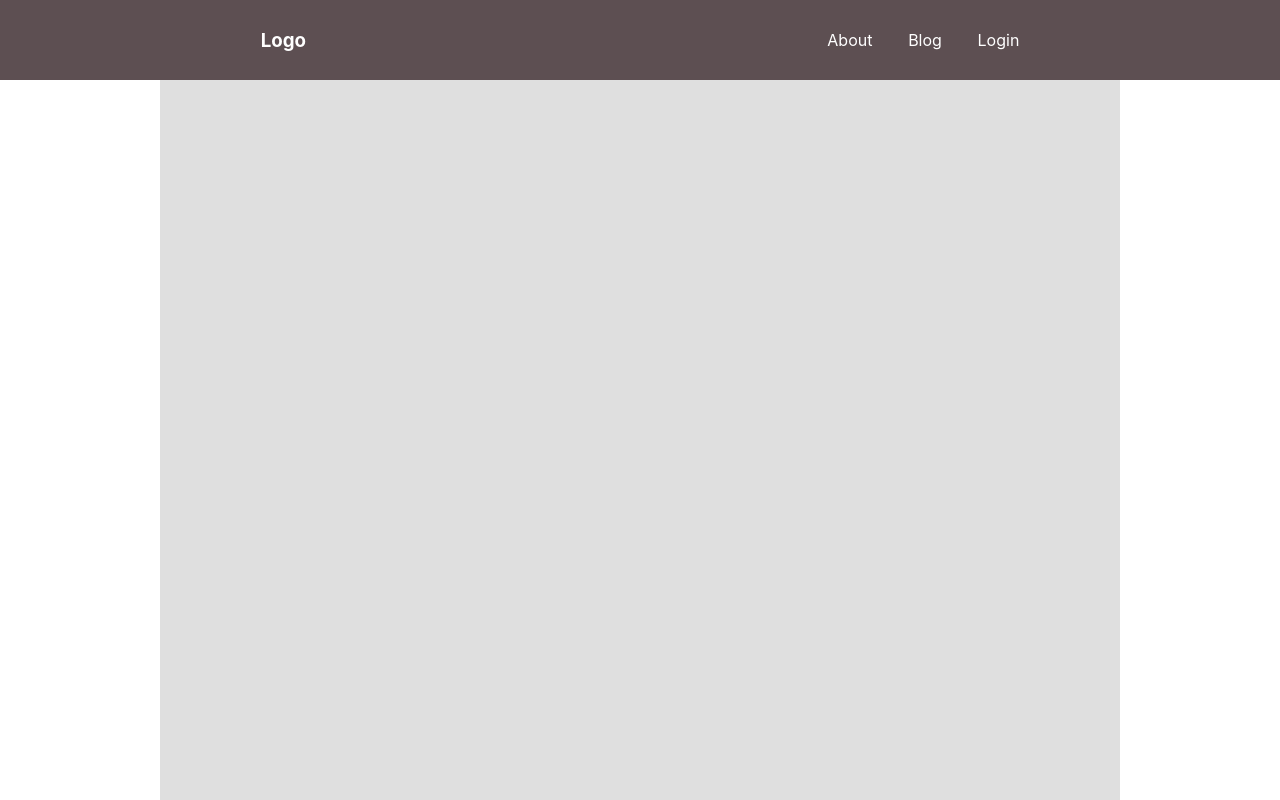
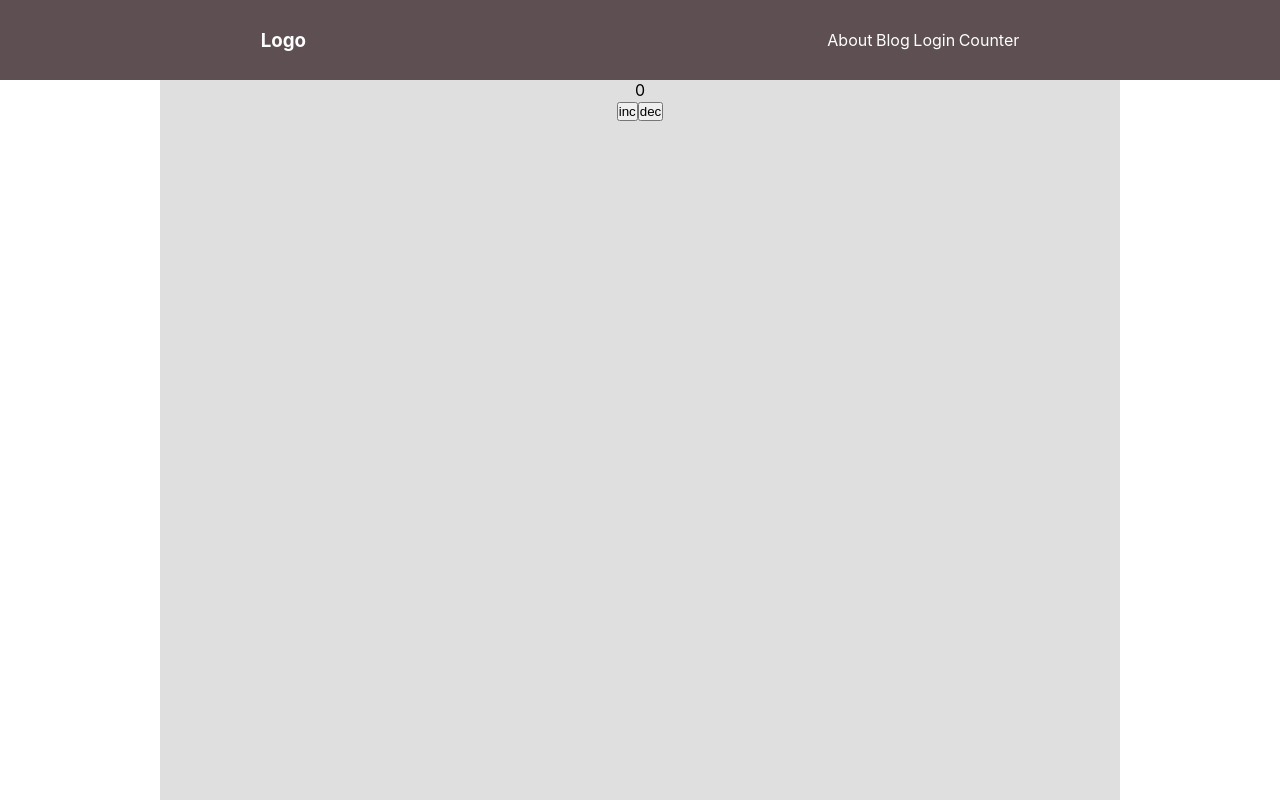
Before and after one commit to lukasvavrous/blog-react, a React (Create React App) app: page /counter in a window 1280 px wide. Built offline with nearby package versions, Linux system fonts and the light colour scheme.

Commit message:
Added redux with counter feature

```diff
--- a/package.json
+++ b/package.json
@@ -3,11 +3,13 @@
   "version": "0.1.0",
   "private": true,
   "dependencies": {
+    "@reduxjs/toolkit": "^1.8.1",
     "@testing-library/jest-dom": "^5.16.4",
     "@testing-library/react": "^13.1.1",
     "@testing-library/user-event": "^13.5.0",
     "react": "^18.0.0",
     "react-dom": "^18.0.0",
+    "react-redux": "^8.0.0",
     "react-router-dom": "^6.3.0",
     "react-scripts": "5.0.1",
     "web-vitals": "^2.1.4"
--- a/src/App.js
+++ b/src/App.js
@@ -3,12 +3,12 @@ import Nav from './components/Nav'
 import About from './components/About'
 import Login from './components/Login'
 import Home from './components/Home'
+import CounterPage from './components/CounterPage'
 
 import Narrower from './containers/Narrower'
 
 import { BrowserRouter as Router, Routes, Route } from 'react-router-dom'
 import Register from './components/Register'
-
 
 const App = () => (
     <Router>
@@ -19,6 +19,7 @@ const App = () => (
                 <Route path='/about' element={ <About/> }></Route>
                 <Route path='/login' element={ <Login/> }></Route>
                 <Route path='/register' element={ <Register/> }></Route>
+                <Route path='/counter' element={ <CounterPage/> }></Route>
             </Routes>
         </Narrower>
     </Router>
--- /dev/null
+++ b/src/app/store.js
@@ -0,0 +1,9 @@
+import { configureStore} from "@reduxjs/toolkit"
+import counterReducer from '../features/counter/counterSlice'
+
+export const store = configureStore({
+    reducer: {
+        reducer: counterReducer,
+
+    }
+})
--- /dev/null
+++ b/src/components/CounterPage.js
@@ -0,0 +1,8 @@
+import React from 'react'
+import Counter from '../features/counter/Counter'
+
+const CounterPage = () => {
+    return (<Counter></Counter>);
+}
+
+export default CounterPage;
--- a/src/components/Login.js
+++ b/src/components/Login.js
@@ -34,7 +34,7 @@ const Form = styled.div`
         border-color: black;
         border-radius: 5px;
 
-        border: 1px solid black;
+        border: 1px solid transparent;
         cursor: pointer;
 
         &:hover,
--- a/src/components/Nav.js
+++ b/src/components/Nav.js
@@ -19,6 +19,10 @@ const Nav = () => (
 
             <Link to='/login'>
                 <li>Login</li>
+            </Link>
+
+            <Link to='/counter'>
+                <li>Counter</li>
             </Link>
         </ul>
     </StyledNav>
--- a/src/components/Register.js
+++ b/src/components/Register.js
@@ -2,28 +2,41 @@ import React, { useState } from "react";
 import { Link } from "react-router-dom";
 import styled from "styled-components";
 
-const Register = () => (
+const Register = () => {
+    const [name, setName] = useState('');
+    const [password, setPassword] = useState('');
+    const [confirmPassword, setConfirmPassword] = useState('');
+
+    const register = () =>{
+        if( !(name && password && password == confirmPassword) ){
+            alert("You must set your credentials correctly !")
+            return
+        }
+
+    }
+
+    return(
     <Form>
         <h2>Register</h2>
 
         <InputContainer>
-
-            <input type="text" placeholder="Username" name="uname" required></input>
+            <input type="text" value={name} onInput={e => setName(e.target.value)} placeholder="Username" name="uname" required ></input>
             <br/>
-            <input type="password" placeholder="Password" name="psw" required/>
+            <input type="password" value={password} onInput={e => setPassword(e.target.value)}  placeholder="Password" name="psw" required/>
             <br/>
-            <input type="password" placeholder="Confirm Password" name="psw_conf" required/>
+            <input type="password" value={confirmPassword} onInput={e => setConfirmPassword(e.target.value)} placeholder="Confirm Password" name="psw_conf" required/>
         </InputContainer>
         <br/>
 
-        <button>Register</button>
+        <button onClick={register}>Register</button>
 
         <br/>
         <br/>
 
         <p>Already have an account? <Link to='/Login'><b>Log in</b></Link></p>
     </Form>
-)
+    )
+}
 
 
 const Form = styled.div`
@@ -35,7 +48,7 @@ const Form = styled.div`
         border-color: black;
         border-radius: 5px;
 
-        border: 1px solid black;
+        border: 1px solid transparent;
         cursor: pointer;
 
         &:hover,
--- /dev/null
+++ b/src/features/counter/Counter.js
@@ -0,0 +1,20 @@
+import React from 'react'
+import { useSelector, useDispatch} from 'react-redux'
+import { increment, decrement } from './counterSlice'
+
+const Counter = () => {
+    const count = useSelector((state) => state.reducer.count);
+    const dispatch = useDispatch()
+
+    return (
+        <section>
+            <p>{count}</p>
+            <div>
+                <button onClick={() => dispatch(increment())}>inc</button>
+                <button onClick={() => dispatch(decrement())}>dec</button>
+            </div>
+        </section>
+    )
+}
+
+export default Counter
--- /dev/null
+++ b/src/features/counter/counterSlice.js
@@ -0,0 +1,22 @@
+import { createSlice } from "@reduxjs/toolkit"
+
+const initialState = {
+    count: 0
+}
+
+export const counterSlice = createSlice({
+    name: 'counter',
+    initialState,
+    reducers: {
+        increment : (state) => {
+            state.count += 1;
+        },
+        decrement : (state) => {
+            state.count -= 1;
+        }
+    }
+})
+
+export const { increment, decrement } = counterSlice.actions;
+
+export default counterSlice.reducer;
--- a/src/index.js
+++ b/src/index.js
@@ -1,11 +1,15 @@
 import React from 'react';
 import ReactDOM from 'react-dom/client';
 import './index.css';
+import { store } from './app/store'
+import { Provider } from 'react-redux'
 import App from './App';
 
 const root = ReactDOM.createRoot(document.getElementById('root'));
 root.render(
   <React.StrictMode>
-    <App />
+    <Provider store={store}>
+      <App />
+    </Provider>
   </React.StrictMode>
 );
```
Also changed, not shown: 1 other file (tests, documents, lock files or other folders).
